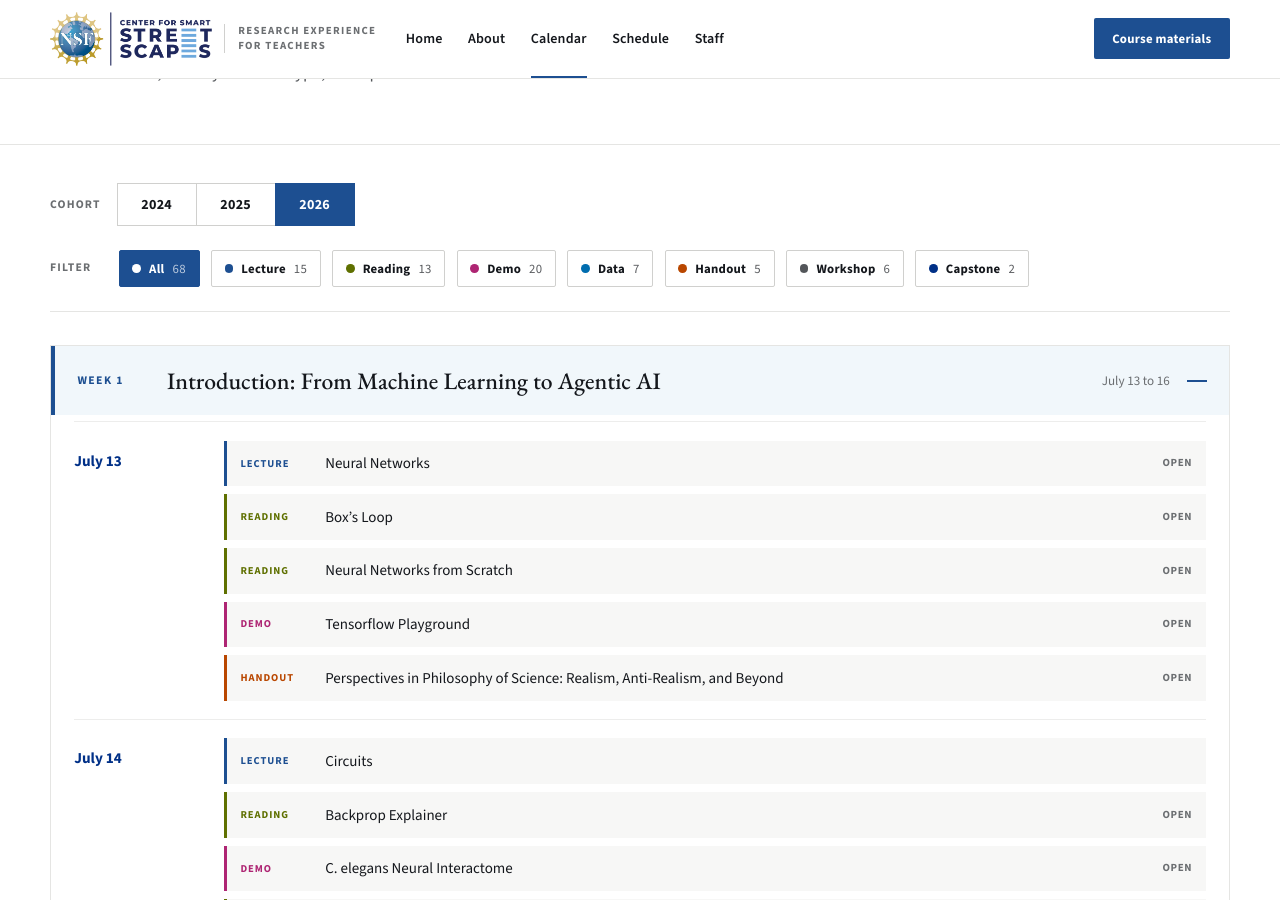
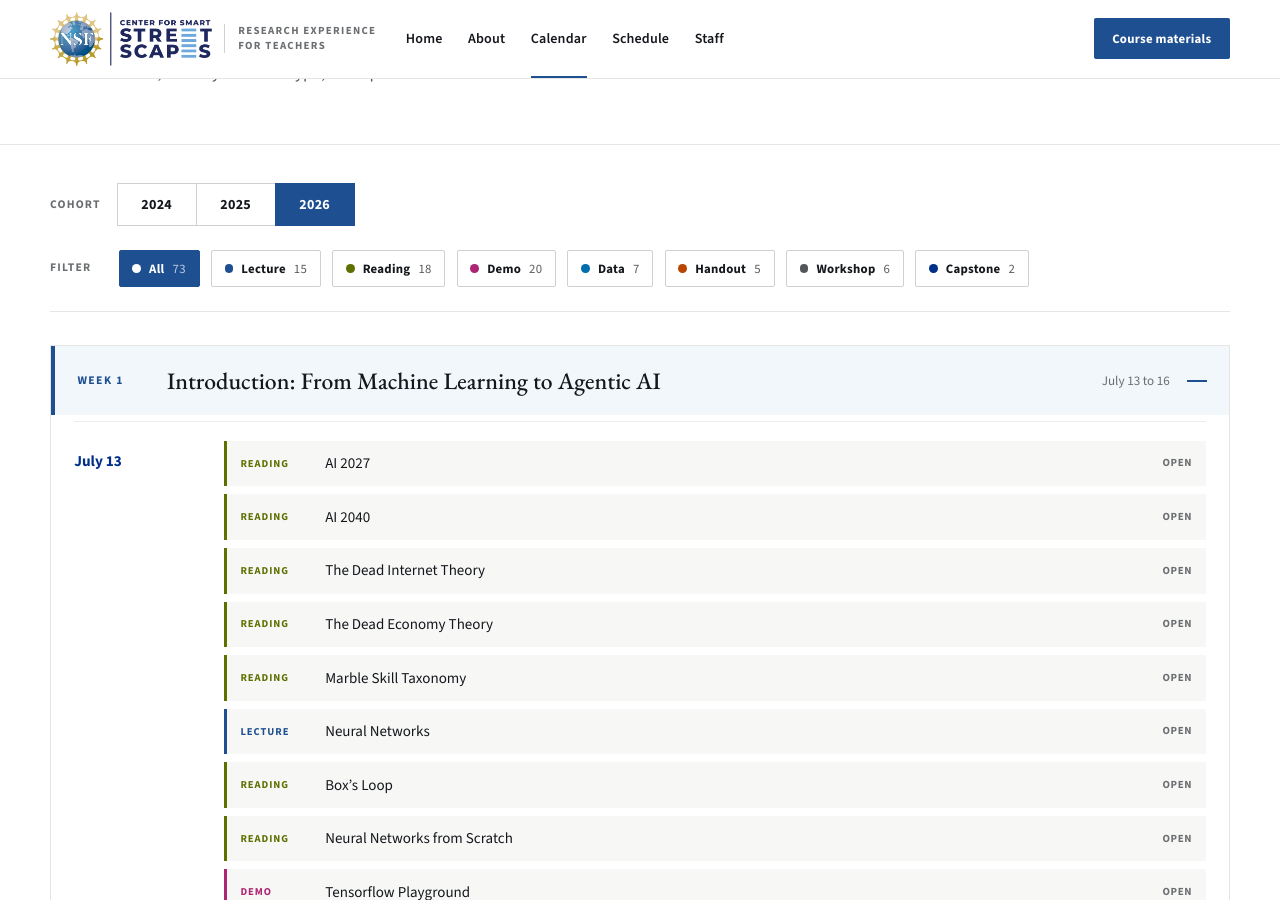
Before and after one commit to Center-for-Smart-Streetscapes-CS3/ret2026, a Jekyll site: the page built from calendar.html, in a window 1280 px wide and 900 px high, scrolled down 237 px. Built offline with Jekyll 4.4.1, drawn with Linux system fonts in a browser that asks for light colours.

Commit message:
First day readings

```diff
--- a/_data/calendar.yml
+++ b/_data/calendar.yml
@@ -513,6 +513,21 @@
     days:
       - date: "July 13"
         items:
+          - type: "Reading"
+            title: "AI 2027"
+            url: "https://ai-2027.com/"
+          - type: "Reading"
+            title: "AI 2040"
+            url: "https://ai-2040.com/"
+          - type: "Reading"
+            title: "The Dead Internet Theory"
+            url: "https://en.wikipedia.org/wiki/Dead_Internet_theory"
+          - type: "Reading"
+            title: "The Dead Economy Theory"
+            url: "https://www.owenmcgrann.com/p/the-dead-economy-theory"
+          - type: "Reading"
+            title: "Marble Skill Taxonomy"
+            url: "https://withmarble.com/curriculum/"
           - type: "Lecture"
             title: "Neural Networks"
             url: "https://drive.google.com/file/d/1szyE02bEx7wWzKJFLZ8RruC2uRp_4n22/view"
```
